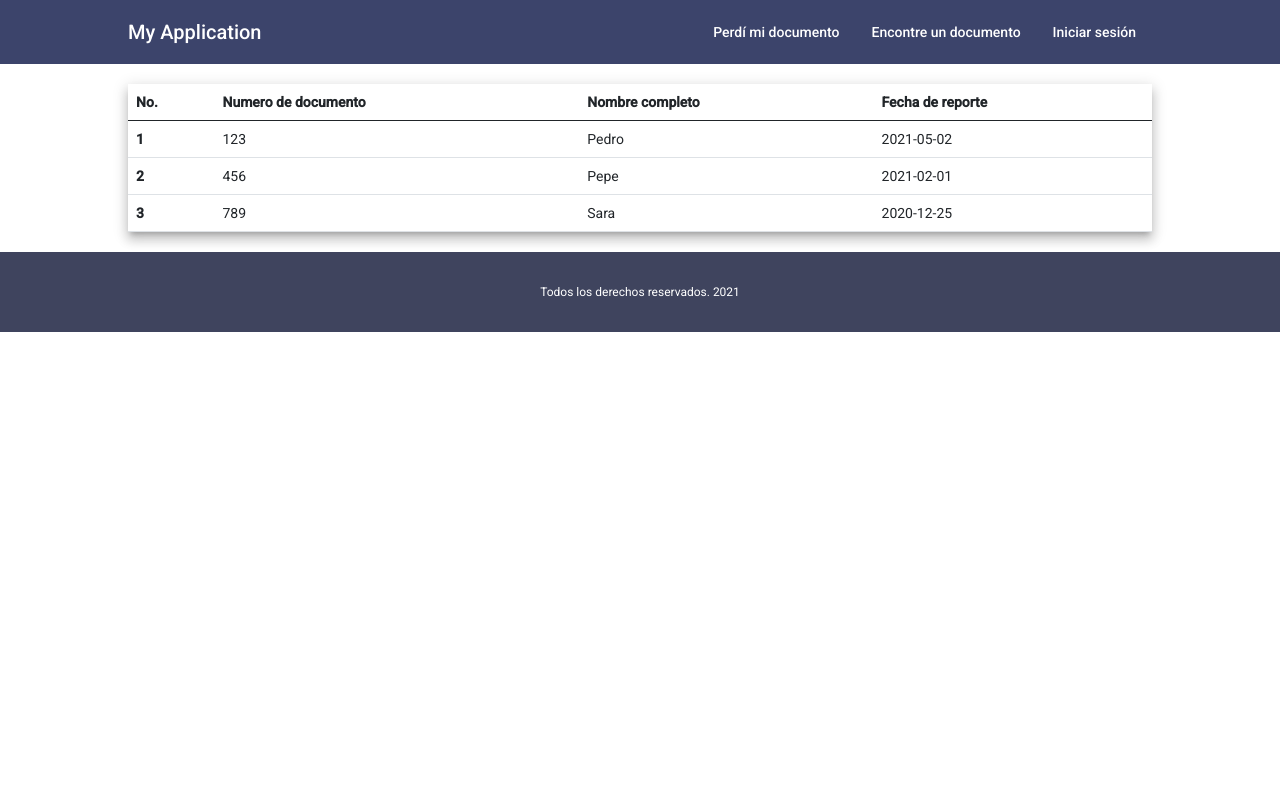
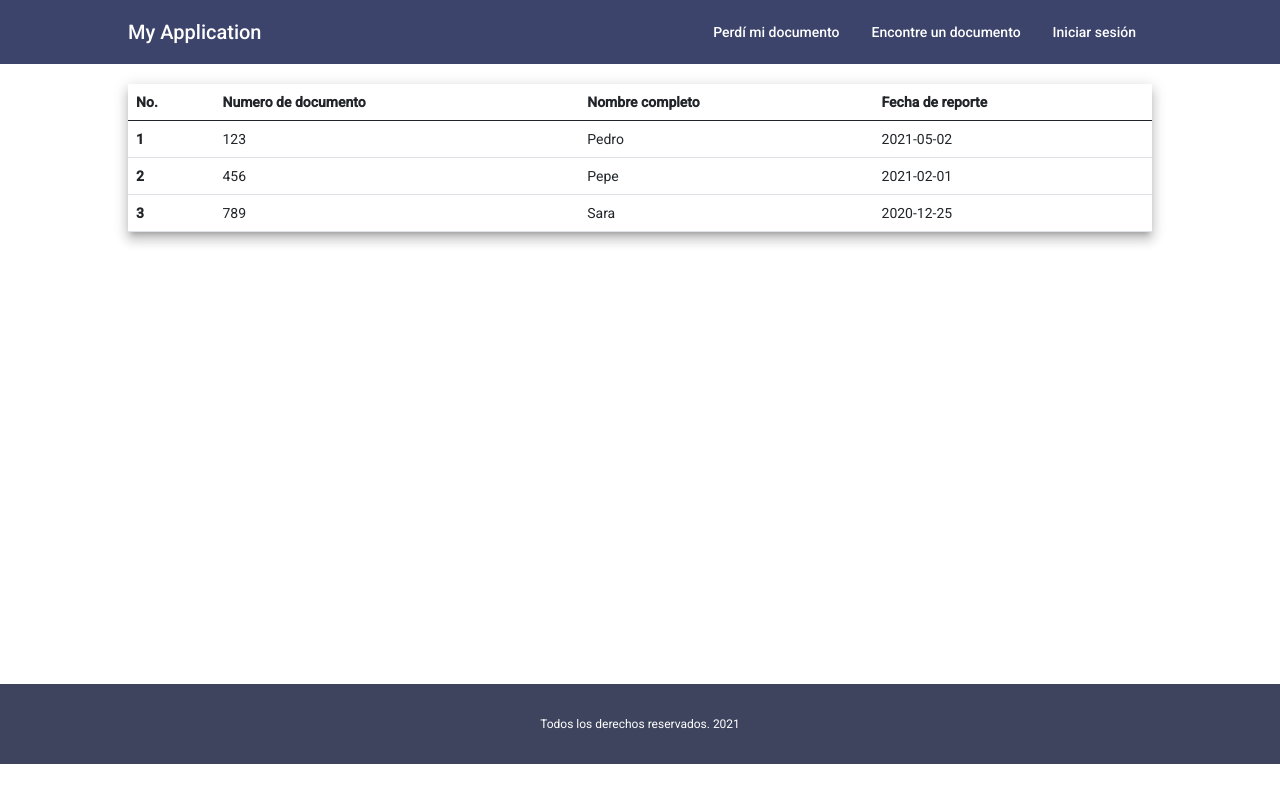
Before and after one commit to Jhonattan25/TrainingProject, an Angular app: page /consultFound in a window 1280 px wide. Built offline with nearby package versions, Linux system fonts and the light colour scheme.

Commit message:
Modified the height of the found query and the lost query

```diff
--- a/src/app/app.module.ts
+++ b/src/app/app.module.ts
@@ -3,7 +3,7 @@ import { FormsModule } from '@angular/forms';
 import { BrowserModule } from '@angular/platform-browser';
 import { BrowserAnimationsModule } from '@angular/platform-browser/animations';
 import { MaterialModule } from './material.module';
-import { AppRoutingModule } from './app-routing-module';
+import { AppRoutingModule } from './app-routin.module';
 
 import { AppComponent } from './app.component';
 import { HeaderComponent } from './components/header/header.component';
--- a/src/app/pages/consult-found/consult-found.component.css
+++ b/src/app/pages/consult-found/consult-found.component.css
@@ -0,0 +1,3 @@
+div{
+    min-height: 75vh;
+}
--- a/src/app/pages/consult-found/consult-found.component.html
+++ b/src/app/pages/consult-found/consult-found.component.html
@@ -1 +1,3 @@
-<app-table-report></app-table-report>
+<div>
+    <app-table-report></app-table-report>
+</div>
--- a/src/app/pages/consult-lost/consult-lost.component.css
+++ b/src/app/pages/consult-lost/consult-lost.component.css
@@ -0,0 +1,3 @@
+div{
+    min-height: 75vh;
+}
--- a/src/app/pages/consult-lost/consult-lost.component.html
+++ b/src/app/pages/consult-lost/consult-lost.component.html
@@ -1 +1,3 @@
-<app-table-report></app-table-report>
+<div>
+    <app-table-report></app-table-report>
+</div>
```
Also changed, not shown: src/app/app-routin.module.ts (renamed from src/app/app-routing-module.ts).
